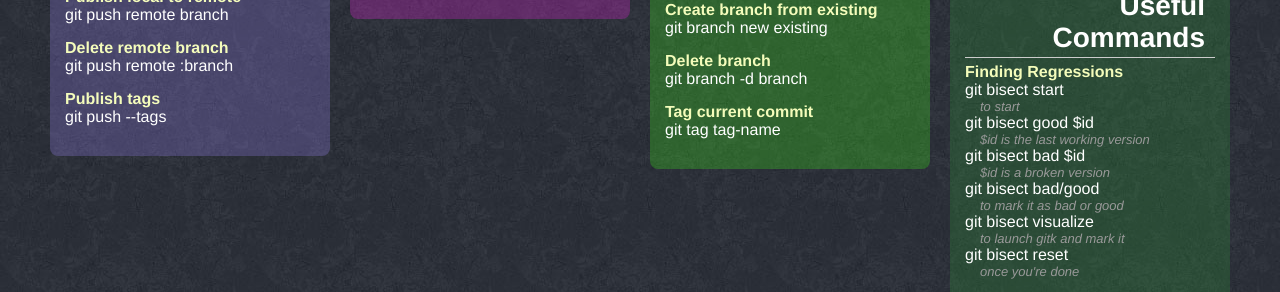
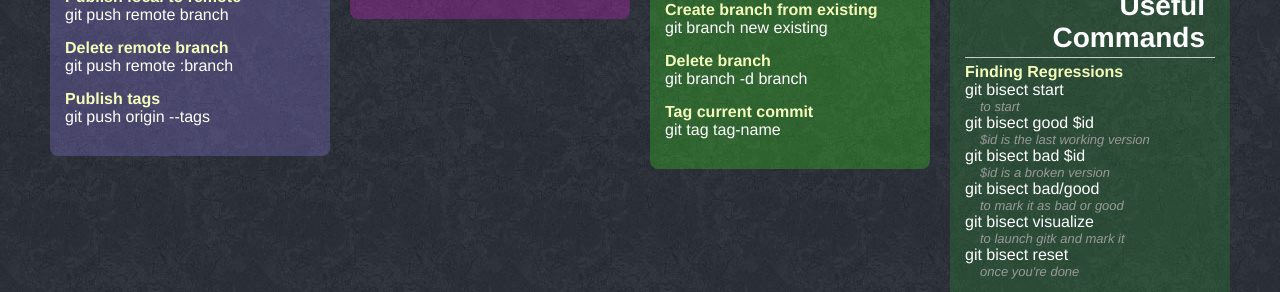
Before and after one commit to code9media/overthecs.github.io, a Jekyll site: the page built from _posts/detail/2012-07-01-git.html, in a window 1280 px wide and 1166 px high. Shown: the part 696-988 px from the top of the window. Built offline with Jekyll 4.4.1, drawn with Linux system fonts in a browser that asks for light colours; Markdown is read by kramdown in place of the engine named in the settings.

Commit message:
correct git push tag

```diff
--- a/_posts/detail/2012-07-01-git.html
+++ b/_posts/detail/2012-07-01-git.html
@@ -251,7 +251,7 @@ title:     Git Cheat Sheet
         <div class="board-card">
             <h3 class="board-card-title">Publish tags</h3>
             <ul>
-                <li>git push --tags</li>
+                <li>git push origin --tags</li>
             </ul>
         </div>
     </div>
```
